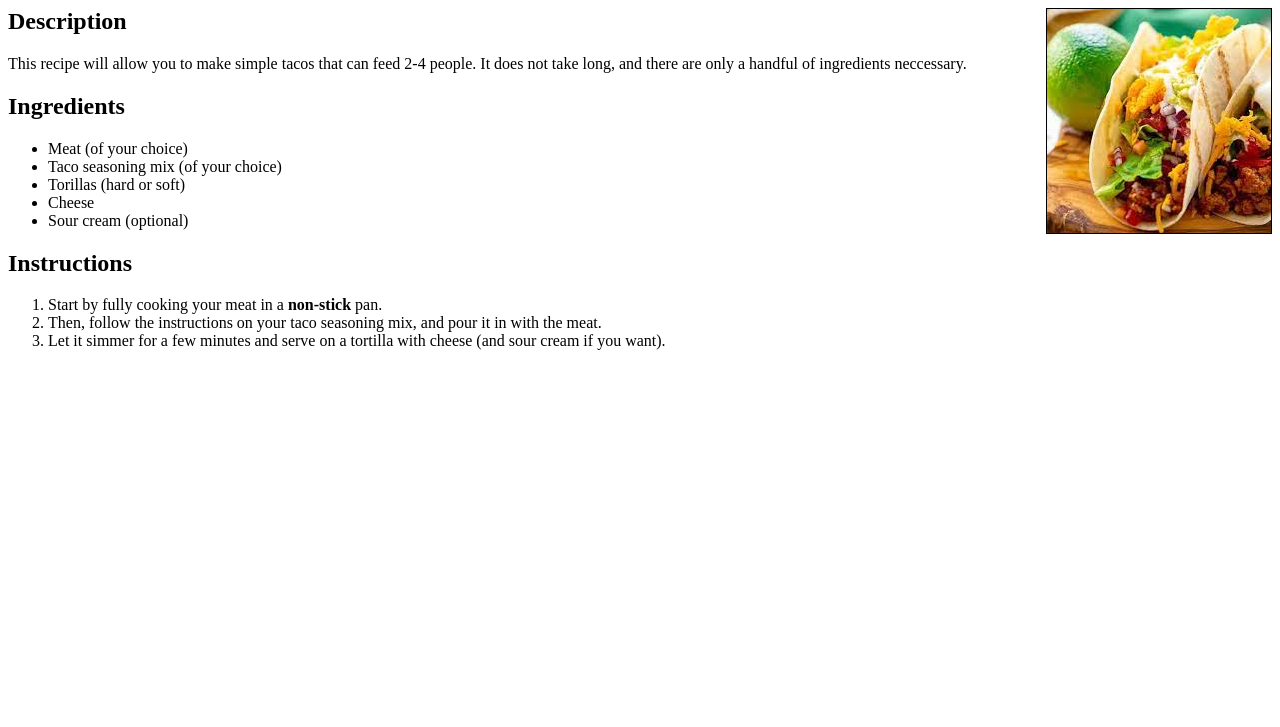
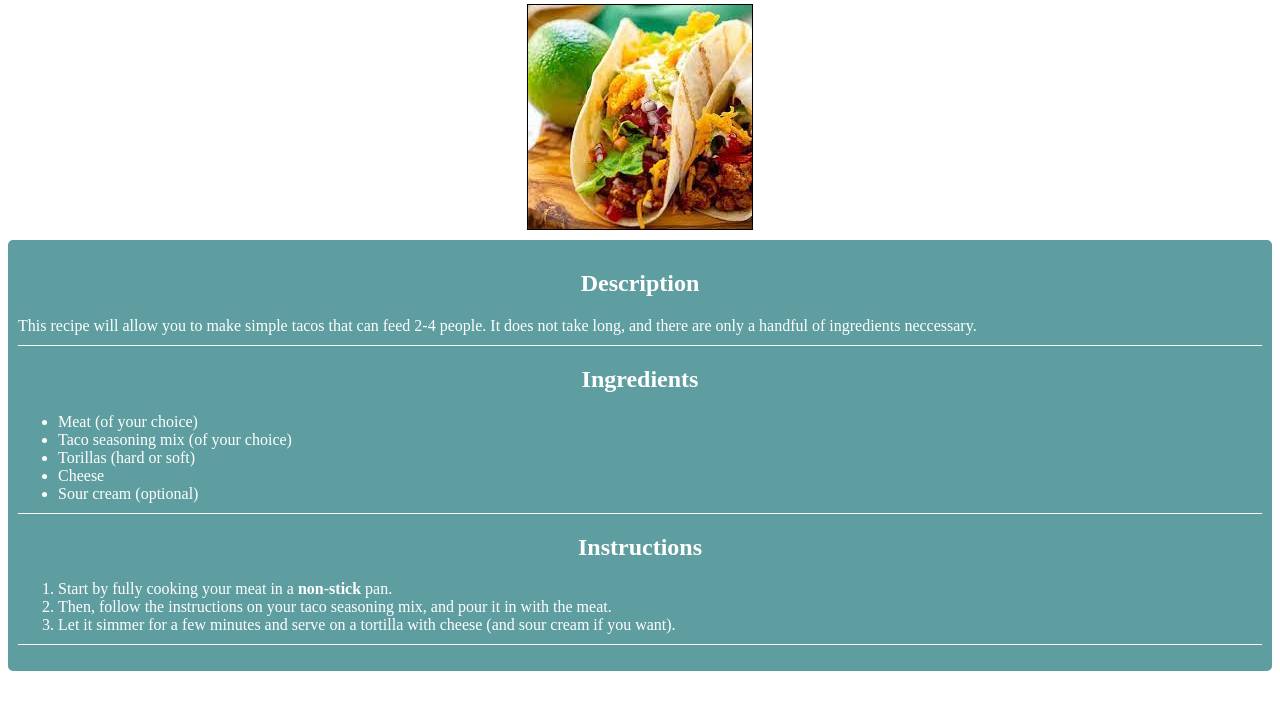
Before and after one commit to Tice28/odin-recipes, a plain HTML site: page recipes/tacos.html in a window 1280 px wide. Shown: the part 73-800 px from the top of the page. Drawn offline with Linux system fonts and the light colour scheme.

Commit message:
Add styles to Recipes
I added the styling from the index page to the recipes. I also created a new
class called 'content-holder' to work similar to the card from the index.

```diff
--- a/css/recipes-styles.css
+++ b/css/recipes-styles.css
@@ -1,9 +1,27 @@
-h1 {
+.content-holder, h1 {
+    background-color: cadetblue;
+    margin-bottom: 10px;
+    margin-top: 10px;
+    border-radius: 5px;
+    color:white;
+    padding: 10px;
+}
+
+h1, h2 {
     text-align: center;
-    border-bottom: 1px solid black;
 }
 
 img {
-    float: right;
     border: 1px solid black;
 }
+
+.img-holder {
+    display: flex;
+    justify-content: center;
+    align-items: center;
+}
+
+p, ol, ul {
+    padding-bottom: 10px;
+    border-bottom: 1px solid white;
+}
--- a/recipes/tacos.html
+++ b/recipes/tacos.html
@@ -7,7 +7,11 @@
     </head>
     <body>
         <h1>Tacos</h1>
+        <div class="img-holder">
             <img src="../img/tacos.jpeg" alt="A picture of tacos">
+        </div>
+
+        <div class="content-holder">
             <h2>Description</h2>
             <p>This recipe will allow you to make simple tacos that can feed 2-4 people. It does not take long, and there are
                 only a handful of ingredients neccessary.
@@ -32,5 +36,6 @@
                     tortilla with cheese (and sour cream if you want).
                 </li>
             </ol>
+        </div>
     </body>
 </html>
```
Also changed, not shown: recipes/mac-and-cheese.html (+4 -0 lines). Lines whose indentation alone changed are shown as unchanged.
